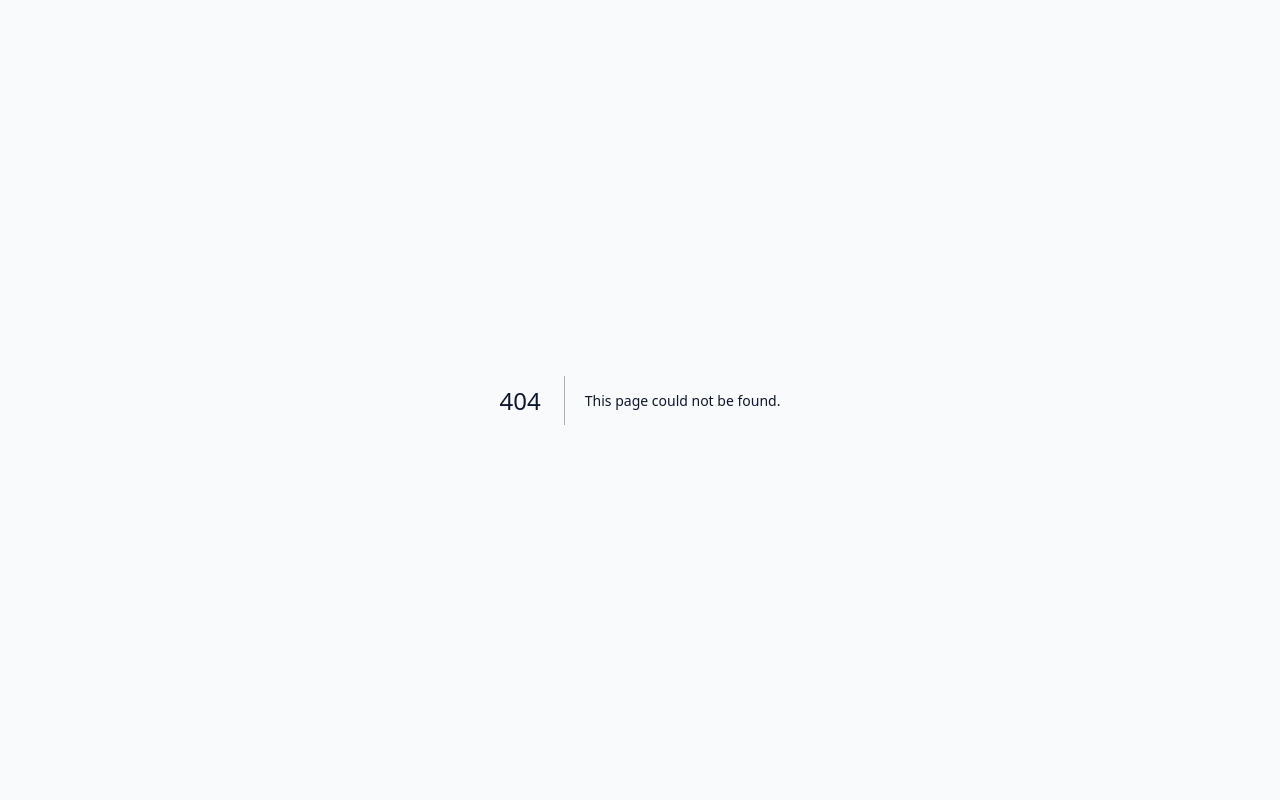
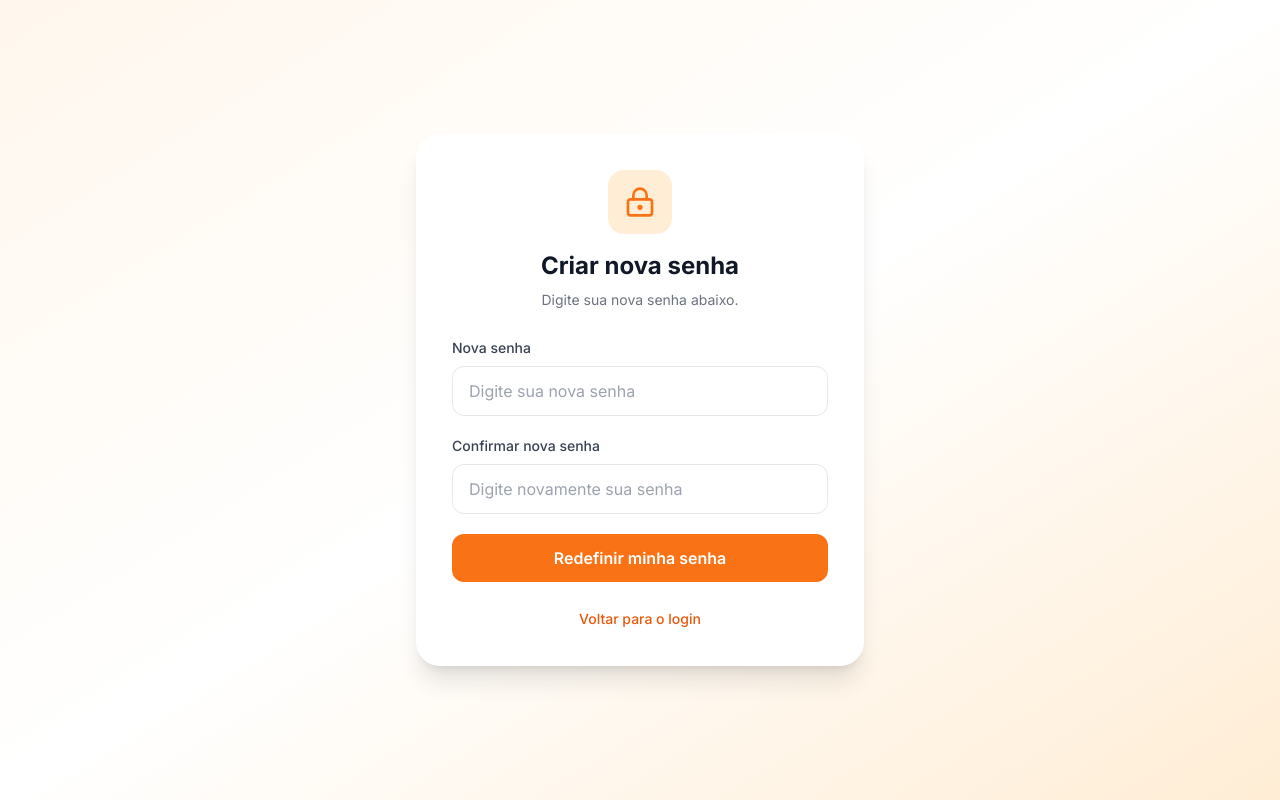
Before and after one commit to williamromario01-dot/supera-pontos-next, a Next.js app: page /reset-password in a window 1280 px wide. Before the commit this address had no page. Built offline with nearby package versions, Linux system fonts and the light colour scheme.

Commit message:
Create page.tsx

```diff
--- /dev/null
+++ b/src/app/reset-password/page.tsx
@@ -0,0 +1,197 @@
+"use client";
+
+import { FormEvent, useState } from "react";
+import { useRouter, useSearchParams } from "next/navigation";
+import Link from "next/link";
+import { LockKeyhole, CheckCircle2, AlertCircle } from "lucide-react";
+
+export default function ResetPasswordPage() {
+  const router = useRouter();
+  const searchParams = useSearchParams();
+
+  const token = searchParams.get("token");
+
+  const [password, setPassword] = useState("");
+  const [confirmPassword, setConfirmPassword] = useState("");
+  const [loading, setLoading] = useState(false);
+  const [success, setSuccess] = useState(false);
+  const [error, setError] = useState("");
+
+  async function handleSubmit(event: FormEvent<HTMLFormElement>) {
+    event.preventDefault();
+
+    setError("");
+
+    if (!token) {
+      setError("Link de recuperação inválido ou incompleto.");
+      return;
+    }
+
+    if (password.length < 6) {
+      setError("A nova senha deve ter pelo menos 6 caracteres.");
+      return;
+    }
+
+    if (password !== confirmPassword) {
+      setError("As senhas não coincidem.");
+      return;
+    }
+
+    try {
+      setLoading(true);
+
+      const response = await fetch("/api/auth/reset-password", {
+        method: "POST",
+        headers: {
+          "Content-Type": "application/json",
+        },
+        body: JSON.stringify({
+          token,
+          password,
+        }),
+      });
+
+      const data = await response.json();
+
+      if (!response.ok) {
+        setError(
+          data.error ||
+            "Não foi possível redefinir sua senha."
+        );
+        return;
+      }
+
+      setSuccess(true);
+    } catch {
+      setError(
+        "Não foi possível conectar ao servidor."
+      );
+    } finally {
+      setLoading(false);
+    }
+  }
+
+  if (success) {
+    return (
+      <main className="min-h-screen bg-gradient-to-br from-orange-50 via-white to-orange-100 flex items-center justify-center px-4">
+        <div className="w-full max-w-md rounded-3xl bg-white p-8 shadow-xl text-center">
+          <div className="mx-auto mb-5 flex h-16 w-16 items-center justify-center rounded-full bg-green-100">
+            <CheckCircle2 className="h-9 w-9 text-green-600" />
+          </div>
+
+          <h1 className="text-2xl font-bold text-gray-900">
+            Senha alterada!
+          </h1>
+
+          <p className="mt-3 text-gray-600">
+            Sua senha foi redefinida com sucesso.
+          </p>
+
+          <button
+            onClick={() => router.push("/")}
+            className="mt-7 w-full rounded-xl bg-orange-500 px-5 py-3 font-semibold text-white transition hover:bg-orange-600"
+          >
+            Voltar para o login
+          </button>
+        </div>
+      </main>
+    );
+  }
+
+  return (
+    <main className="min-h-screen bg-gradient-to-br from-orange-50 via-white to-orange-100 flex items-center justify-center px-4 py-8">
+      <div className="w-full max-w-md">
+        <div className="rounded-3xl bg-white p-7 shadow-xl sm:p-9">
+          <div className="mb-7 text-center">
+            <div className="mx-auto mb-4 flex h-16 w-16 items-center justify-center rounded-2xl bg-orange-100">
+              <LockKeyhole className="h-8 w-8 text-orange-500" />
+            </div>
+
+            <h1 className="text-2xl font-bold text-gray-900">
+              Criar nova senha
+            </h1>
+
+            <p className="mt-2 text-sm text-gray-500">
+              Digite sua nova senha abaixo.
+            </p>
+          </div>
+
+          {error && (
+            <div className="mb-5 flex items-start gap-3 rounded-xl border border-red-200 bg-red-50 p-4 text-sm text-red-700">
+              <AlertCircle className="mt-0.5 h-5 w-5 shrink-0" />
+              <span>{error}</span>
+            </div>
+          )}
+
+          <form
+            onSubmit={handleSubmit}
+            className="space-y-5"
+          >
+            <div>
+              <label
+                htmlFor="password"
+                className="mb-2 block text-sm font-medium text-gray-700"
+              >
+                Nova senha
+              </label>
+
+              <input
+                id="password"
+                type="password"
+                value={password}
+                onChange={(e) =>
+                  setPassword(e.target.value)
+                }
+                placeholder="Digite sua nova senha"
+                minLength={6}
+                required
+                className="w-full rounded-xl border border-gray-200 px-4 py-3 outline-none transition focus:border-orange-500 focus:ring-2 focus:ring-orange-100"
+              />
+            </div>
+
+            <div>
+              <label
+                htmlFor="confirmPassword"
+                className="mb-2 block text-sm font-medium text-gray-700"
+              >
+                Confirmar nova senha
+              </label>
+
+              <input
+                id="confirmPassword"
+                type="password"
+                value={confirmPassword}
+                onChange={(e) =>
+                  setConfirmPassword(e.target.value)
+                }
+                placeholder="Digite novamente sua senha"
+                minLength={6}
+                required
+                className="w-full rounded-xl border border-gray-200 px-4 py-3 outline-none transition focus:border-orange-500 focus:ring-2 focus:ring-orange-100"
+              />
+            </div>
+
+            <button
+              type="submit"
+              disabled={loading}
+              className="w-full rounded-xl bg-orange-500 px-5 py-3 font-semibold text-white transition hover:bg-orange-600 disabled:cursor-not-allowed disabled:opacity-60"
+            >
+              {loading
+                ? "Salvando..."
+                : "Redefinir minha senha"}
+            </button>
+          </form>
+
+          <div className="mt-6 text-center">
+            <Link
+              href="/"
+              className="text-sm font-medium text-orange-600 hover:text-orange-700"
+            >
+              Voltar para o login
+            </Link>
+          </div>
+        </div>
+      </div>
+    </main>
+  );
+}
```
